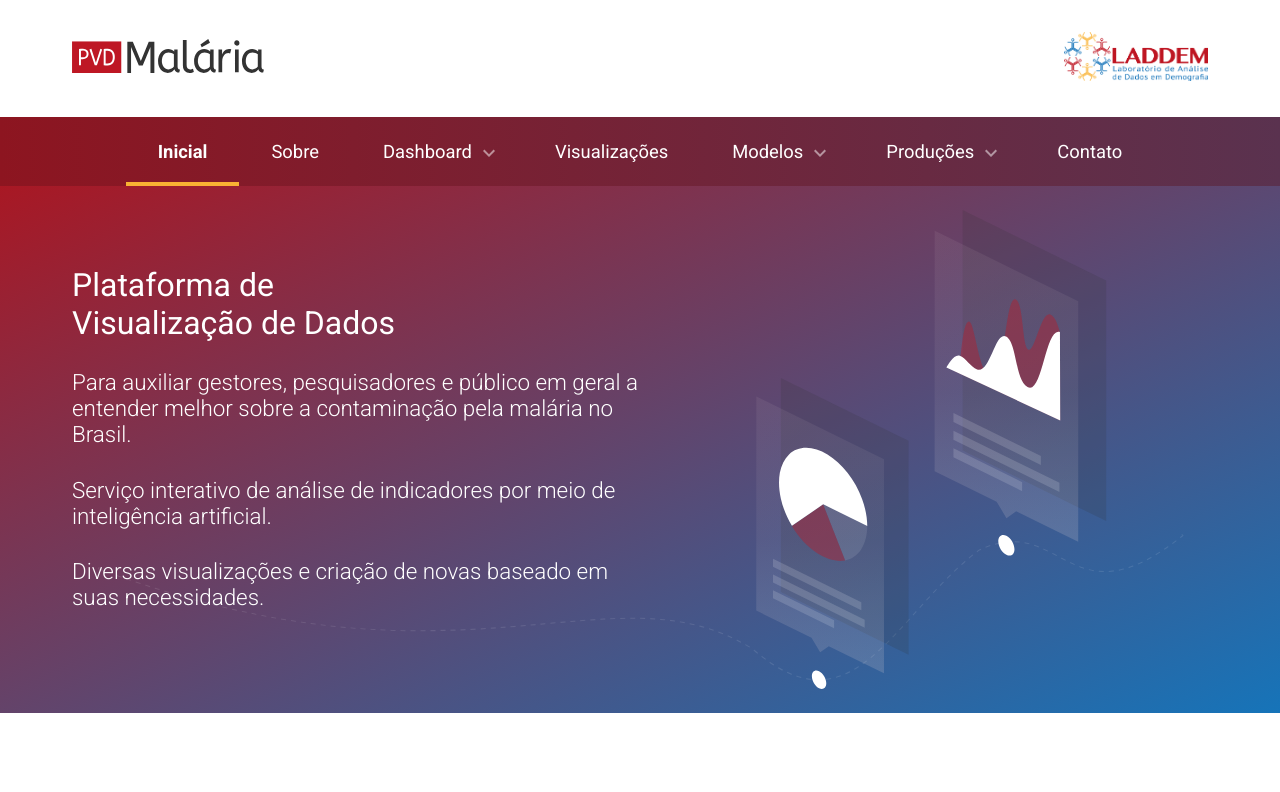
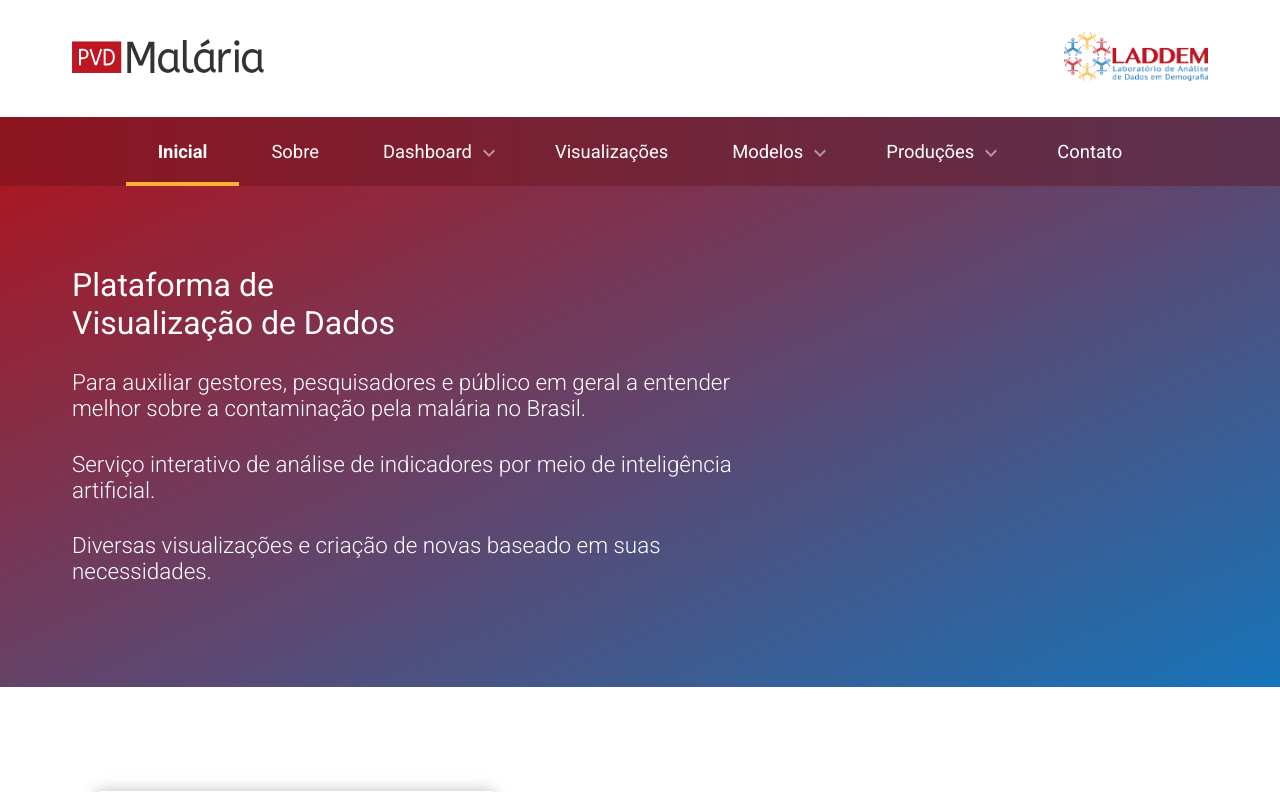
Before and after one commit to pvd-malaria/frontend, a React (Create React App) app: page / in a window 1280 px wide. Shown: the top 792 px of the page. Built offline with nearby package versions, Linux system fonts and the light colour scheme.

Commit message:
fix(paginaInicial): ajusta imagem para adaptar texto maior.
#19

```diff
--- a/src/pages/Inicial/styles.css
+++ b/src/pages/Inicial/styles.css
@@ -4,19 +4,22 @@
 
 /* --- Banner --- */
 
+#pageInicial .banner .banner-bg-image {
+  background-image: url(./images/banner-bg.svg);
+  background-position: 60% center;
+  background-size: auto 70%;
+  background-repeat: no-repeat;
+}
+
 #pageInicial .banner .container {
   display: flex;
   flex-direction: row;
   flex-wrap: nowrap;
   padding: 5rem 2rem;
-  background-image: url(./images/banner-bg.svg);
-  background-position: 50% center;
-  background-size: auto 91%;
-  background-repeat: no-repeat;
 }
 
 #pageInicial .banner .container .info > * {
-  width: 50%;
+  width: 60%;
   color: #fff;
   font-size: var(--h5-font-size);
   font-weight: 300;
```
